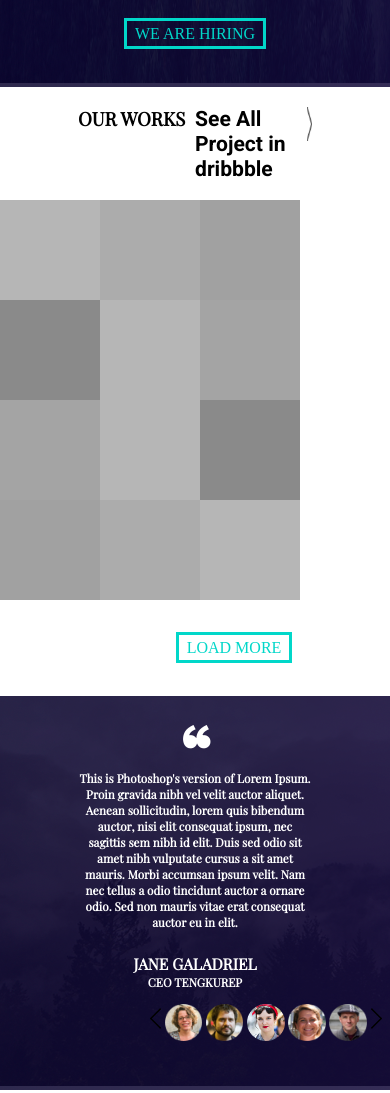
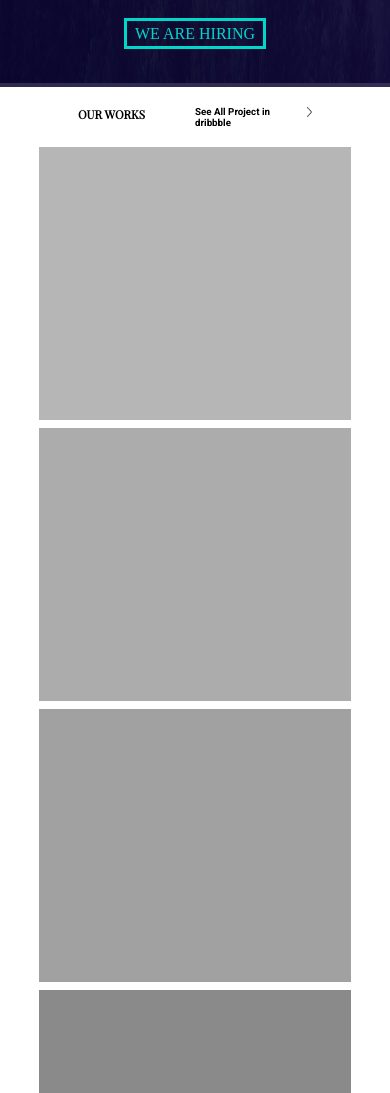
Before and after one commit to OKushchik/secondproject, a plain HTML site: page index.html in a window 390 px wide. Shown: the part 2471-3564 px from the top of the page. Drawn offline with nearby package versions, Linux system fonts and the light colour scheme; a web font is replaced by a local one.

Commit message:
Add files via upload

```diff
--- a/css/style.css
+++ b/css/style.css
@@ -1331,6 +1331,7 @@ header::after {
     .ourworksText__left {
       width: 50%; }
       .ourworksText__left h3 {
+        font-size: 3vw;
         font-family: 'Playfair Display', serif; }
     .ourworksText__right {
       width: 50%;
@@ -1342,63 +1343,85 @@ header::after {
         margin-left: 2%;
         padding-top: 1%; }
       .ourworksText__right h4 {
-        font-size: 2.5vh;
+        font-size: 2.5vw;
         display: block;
         font-family: 'Roboto', serif; }
   .ourworksGreysquare {
     margin-top: 5%;
     width: 100%;
     height: auto;
-    display: flex;
-    flex-direction: row;
-    flex-wrap: wrap; }
+    display: block; }
     .ourworksGreysquare__one {
-      width: 100px;
-      height: 100px;
+      position: relative;
+      margin: 2% auto;
+      width: 80vw;
+      height: 70vw;
       background: #b6b6b6; }
     .ourworksGreysquare__two {
-      width: 100px;
-      height: 100px;
+      position: relative;
+      margin: 2% auto;
+      width: 80vw;
+      height: 70vw;
       background: #acacac; }
     .ourworksGreysquare__three {
-      width: 100px;
-      height: 100px;
+      position: relative;
+      margin: 2% auto;
+      width: 80vw;
+      height: 70vw;
       background: #a1a1a1; }
     .ourworksGreysquare__four {
-      width: 100px;
-      height: 100px;
+      position: relative;
+      margin: 2% auto;
+      width: 80vw;
+      height: 70vw;
       background: #8a8a8a; }
     .ourworksGreysquare__five {
-      width: 100px;
-      height: 100px;
+      position: relative;
+      margin: 2% auto;
+      width: 80vw;
+      height: 70vw;
       background: #b6b6b6; }
     .ourworksGreysquare__six {
-      width: 100px;
-      height: 100px;
+      position: relative;
+      margin: 2% auto;
+      width: 80vw;
+      height: 70vw;
       background: #a4a4a4; }
     .ourworksGreysquare__seven {
-      width: 100px;
-      height: 100px;
+      position: relative;
+      margin: 2% auto;
+      width: 80vw;
+      height: 70vw;
       background: #a4a4a4; }
     .ourworksGreysquare__eight {
-      width: 100px;
-      height: 100px;
+      position: relative;
+      margin: 2% auto;
+      width: 80vw;
+      height: 70vw;
       background: #b6b6b6; }
     .ourworksGreysquare__nine {
-      width: 100px;
-      height: 100px;
+      position: relative;
+      margin: 2% auto;
+      width: 80vw;
+      height: 70vw;
       background: #8a8a8a; }
     .ourworksGreysquare__ten {
-      width: 100px;
-      height: 100px;
+      position: relative;
+      margin: 2% auto;
+      width: 80vw;
+      height: 70vw;
       background: #a1a1a1; }
     .ourworksGreysquare__eleven {
-      width: 100px;
-      height: 100px;
+      position: relative;
+      margin: 2% auto;
+      width: 80vw;
+      height: 70vw;
       background: #acacac; }
     .ourworksGreysquare__twelve {
-      width: 100px;
-      height: 100px;
+      position: relative;
+      margin: 2% auto;
+      width: 80vw;
+      height: 70vw;
       background: #b6b6b6; }
     .ourworksGreysquare__one::before {
       display: none; }
```
